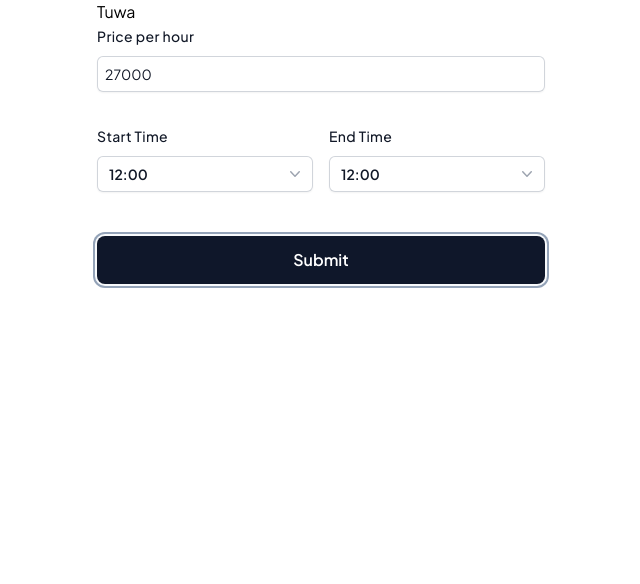
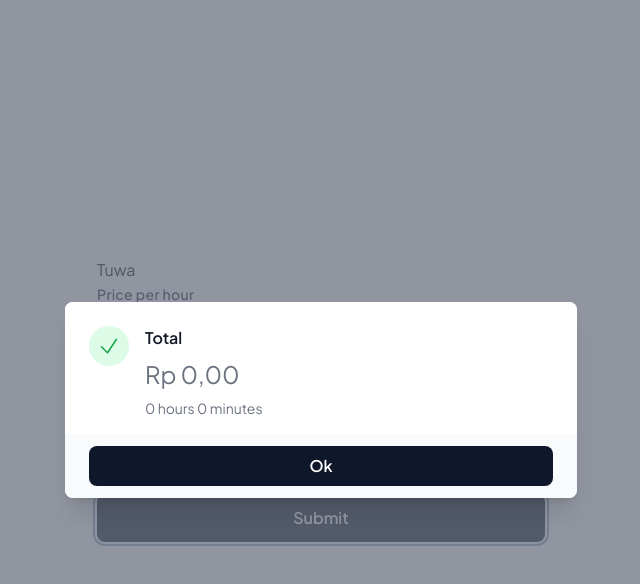
Before and after one commit to CandraJengger/tuwa, a Svelte app: page / in a window 1280 px wide. Both pictures are taken after a click on the button "Submit". Shown: the top 584 px of the page, without its empty margins (319-959 px from the left). Built offline with nearby package versions, Linux system fonts and the light colour scheme.

Commit message:
feat: Functionality

```diff
--- a/src/App.svelte
+++ b/src/App.svelte
@@ -3,16 +3,22 @@
   import Gap from './components/Gap.svelte';
   import Input from './components/Input.svelte';
   import Layout from './components/Layout.svelte';
+  import Modal from './components/Modal.svelte';
   import TimePicker from './components/TimePicker.svelte';
+  import { currencyFormatToRupiah } from './utils/string';
+  import { formatTime, getDifferentTimeByMinute } from './utils/time';
 
-  let currency = 27000;
+  let price = 27000;
   let time = {
     startTime: '12:00',
     endTime: '12:00'
   };
+  let openModal = false;
+  let total = 0;
+  let differentTime = 0;
 
-  const handleCurrencyChange = e => {
-    currency = e.detail.value;
+  const handlePriceChange = e => {
+    price = e.detail.value;
   };
 
   const handleTimeChange = (name: 'startTime' | 'endTime', e: any) => {
@@ -21,6 +27,17 @@
       [name]: e.detail.value
     };
   };
+
+  const handleToggleModal = () => {
+    openModal = !openModal;
+  };
+
+  const handleSubmit = () => {
+    handleToggleModal();
+    const totalTime = getDifferentTimeByMinute(time.startTime, time.endTime);
+    differentTime = totalTime;
+    total = totalTime * (price / 60);
+  };
 </script>
 
 <Layout>
@@ -28,9 +45,9 @@
   <div class="grid grid-cols-1">
     <Input
       type="number"
-      value={currency}
+      value={price}
       label="Price per hour"
-      on:change={handleCurrencyChange}
+      on:change={handlePriceChange}
     />
     <Gap width={10} height={32} />
     <div class="grid grid-cols-1 gap-4 md:grid-cols-2">
@@ -49,7 +66,13 @@
     </div>
     <div>
       <Gap width={10} height={32} />
-      <Button label="Submit" />
+      <Button label="Submit" on:click={handleSubmit} />
     </div>
+    <Modal open={openModal} on:toggle={handleToggleModal} title="Total">
+      <p class="text-2xl text-gray-500">{currencyFormatToRupiah(total)}</p>
+      <p class="mt-2 text-sm text-gray-500">
+        {formatTime(differentTime)}
+      </p>
+    </Modal>
   </div>
 </Layout>
--- a/src/components/Button.svelte
+++ b/src/components/Button.svelte
@@ -1,8 +1,12 @@
 <script lang="ts">
-  // your script goes here
+  import { createEventDispatcher } from 'svelte';
+
+  const dispatch = createEventDispatcher();
+
   export let label = 'Button';
   export let type: 'primary' | 'secondary' = 'primary';
   export let htmlType: 'button' | 'submit' = 'button';
+  export let size: 'small' | 'base' = 'base';
   export let block: boolean = true;
 
   const getType = () => {
@@ -14,13 +18,28 @@
         return 'bg-slate-900 text-white hover:bg-slate-700 dark:highlight-white/20 dark:bg-indigo-500 dark:hover:bg-indigo-400';
     }
   };
+
+  const getSize = () => {
+    switch (size) {
+      case 'small':
+        return 'h-10';
+
+      default:
+        return 'h-12';
+    }
+  };
+
+  function handleSubmit() {
+    dispatch('click');
+  }
 </script>
 
 <button
   class:w-full={block}
-  class={`inline-flex h-12  items-center justify-center rounded-lg px-6 font-semibold focus:outline-none focus:ring-2
-  focus:ring-slate-400 focus:ring-offset-2 focus:ring-offset-slate-50 ${getType()}`}
+  class={`inline-flex items-center justify-center rounded-lg px-6 font-semibold focus:outline-none focus:ring-2
+  focus:ring-slate-400 focus:ring-offset-2 focus:ring-offset-slate-50 ${getType()} ${getSize()}`}
   type={htmlType}
+  on:click={handleSubmit}
 >
   {label}
 </button>
--- a/src/components/Layout.svelte
+++ b/src/components/Layout.svelte
@@ -1,4 +1,6 @@
-<main class="h-screen w-screen bg-white px-4 dark:bg-slate-900">
+<main
+  class="flex h-screen w-screen items-center justify-center bg-white px-4 dark:bg-slate-900"
+>
   <section class="mx-auto w-full max-w-md">
     <slot />
   </section>
--- /dev/null
+++ b/src/components/Modal.svelte
@@ -0,0 +1,79 @@
+<script lang="ts">
+  import { createEventDispatcher } from 'svelte';
+
+  const dispatch = createEventDispatcher();
+
+  import { fade } from 'svelte/transition';
+  import RenderIf from '../utils/RenderIf.svelte';
+  import Button from './Button.svelte';
+
+  export let open;
+  export let title = 'title';
+
+  function handleToggle(e: any) {
+    dispatch('toggle');
+  }
+</script>
+
+<RenderIf isTrue={open}>
+  <div
+    transition:fade={{ duration: 200 }}
+    class="relative z-10"
+    aria-labelledby="modal-title"
+    role="dialog"
+    aria-modal="true"
+  >
+    <div class="fixed inset-0 bg-gray-500 bg-opacity-75 transition-opacity" />
+
+    <div class="fixed inset-0 z-10 overflow-y-auto">
+      <div
+        class="flex min-h-full items-end justify-center p-4 text-center sm:items-center sm:p-0"
+      >
+        <div
+          class="relative min-w-[360px] transform overflow-hidden rounded-lg bg-white text-left shadow-xl transition-all sm:my-8 sm:w-full sm:max-w-lg"
+        >
+          <div class="bg-white px-4 pb-4 pt-5 sm:p-6 sm:pb-4">
+            <div class="sm:flex sm:items-start">
+              <div
+                class="mx-auto flex h-12 w-12 flex-shrink-0 items-center justify-center rounded-full bg-green-100 sm:mx-0 sm:h-10 sm:w-10"
+              >
+                <svg
+                  fill="none"
+                  viewBox="0 0 24 24"
+                  stroke-width="1.5"
+                  stroke="currentColor"
+                  aria-hidden="true"
+                  class="h-6 w-6 text-green-600"
+                  ><path
+                    stroke-linecap="round"
+                    stroke-linejoin="round"
+                    d="M4.5 12.75l6 6 9-13.5"
+                  />
+                </svg>
+              </div>
+              <div class="mt-3 text-center sm:ml-4 sm:mt-0 sm:text-left">
+                <h3
+                  class="text-base font-semibold leading-6 text-gray-900"
+                  id="modal-title"
+                >
+                  {title}
+                </h3>
+                <div class="mt-2">
+                  <slot />
+                </div>
+              </div>
+            </div>
+          </div>
+          <div class="bg-gray-50 px-4 py-3 sm:flex sm:flex-row-reverse sm:px-6">
+            <Button
+              size="small"
+              type="primary"
+              label="Ok"
+              on:click={handleToggle}
+            />
+          </div>
+        </div>
+      </div>
+    </div>
+  </div>
+</RenderIf>
--- a/src/components/TimePicker.svelte
+++ b/src/components/TimePicker.svelte
@@ -5,6 +5,7 @@
   import RenderIf from '../utils/RenderIf.svelte';
   import TimePickerItem from './items/TimePickerItem.svelte';
   import { TIMES } from '../constants/time';
+  import { checkTime, destructureTime } from '../utils/time';
 
   // props
   export let time: string;
@@ -31,31 +32,23 @@
     };
   };
 
-  function handleOk(e: any) {
+  const handleOk = (e: any) => {
     const hours = values.hours < 10 ? '0' + values.hours : values.hours + '';
     const minute =
       values.minute < 10 ? '0' + values.minute : values.minute + '';
+
+    toggleOpen();
     dispatch('ok', {
       value: `${hours}:${minute}`
     });
-  }
+  };
 
   onMount(() => {
-    if (time.indexOf(':') === -1) {
-      isValid = false;
-      return;
-    }
-    const temp = time.split(':');
-    const hours = temp[0];
-    const minute = temp[1];
+    const validResult = checkTime(time);
 
-    if (
-      TIMES.hours.indexOf(hours) === -1 ||
-      TIMES.minutes.indexOf(minute) === -1
-    ) {
-      isValid = false;
-      return;
-    }
+    isValid = validResult;
+
+    const { hours, minute } = destructureTime(time);
 
     values = {
       hours: +hours,
--- a/src/constants/time.ts
+++ b/src/constants/time.ts
@@ -7,7 +7,7 @@ export const TIMES = {
 
     return temp + '';
   }),
-  minutes: Array.from(Array(13).keys())?.map(item => {
+  minutes: Array.from(Array(12).keys())?.map(item => {
     const temp = item * 5;
     if (temp < 10) {
       return '0' + temp;
--- /dev/null
+++ b/src/utils/string.ts
@@ -0,0 +1,5 @@
+export const currencyFormatToRupiah = (amount: number) =>
+  amount.toLocaleString('id-ID', {
+    style: 'currency',
+    currency: 'IDR'
+  });
--- /dev/null
+++ b/src/utils/time.ts
@@ -0,0 +1,70 @@
+import { TIMES } from '../constants/time';
+
+export const getDifferentTimeByMinute = (
+  startTime: string,
+  endTime: string
+) => {
+  if (!checkTime(startTime) || !checkTime(endTime)) {
+    return;
+  }
+
+  const tempStartTime = destructureTime(startTime);
+  const tempEndTime = destructureTime(endTime);
+
+  if (+tempStartTime.hours > +tempEndTime.hours) {
+    const total = {
+      startTime: (24 - +tempStartTime.hours) * 60 + +tempStartTime.minute,
+      endTime: +tempEndTime.hours * 60 + +tempEndTime.minute
+    };
+
+    return total.endTime + total.startTime;
+  }
+
+  const total = {
+    startTime: +tempStartTime.hours * 60 + +tempStartTime.minute,
+    endTime: +tempEndTime.hours * 60 + +tempEndTime.minute
+  };
+
+  return total.endTime - total.startTime;
+};
+
+export const checkTime = (time: string): boolean => {
+  let isValid = true;
+
+  if (time.indexOf(':') === -1) {
+    isValid = false;
+    return isValid;
+  }
+
+  const temp = time.split(':');
+  const hours = temp[0];
+  const minute = temp[1];
+
+  if (
+    TIMES.hours.indexOf(hours) === -1 ||
+    TIMES.minutes.indexOf(minute) === -1
+  ) {
+    isValid = false;
+    return isValid;
+  }
+
+  return isValid;
+};
+
+export const destructureTime = (time: string) => {
+  const temp = time.split(':');
+  const hours = temp[0];
+  const minute = temp[1];
+
+  return {
+    hours,
+    minute
+  };
+};
+
+export const formatTime = (minutes: number) => {
+  const hours = Math.floor(minutes / 60);
+  const remainingMinutes = minutes % 60;
+  const formattedTime = `${hours} hours ${remainingMinutes} minutes`;
+  return formattedTime;
+};
```
